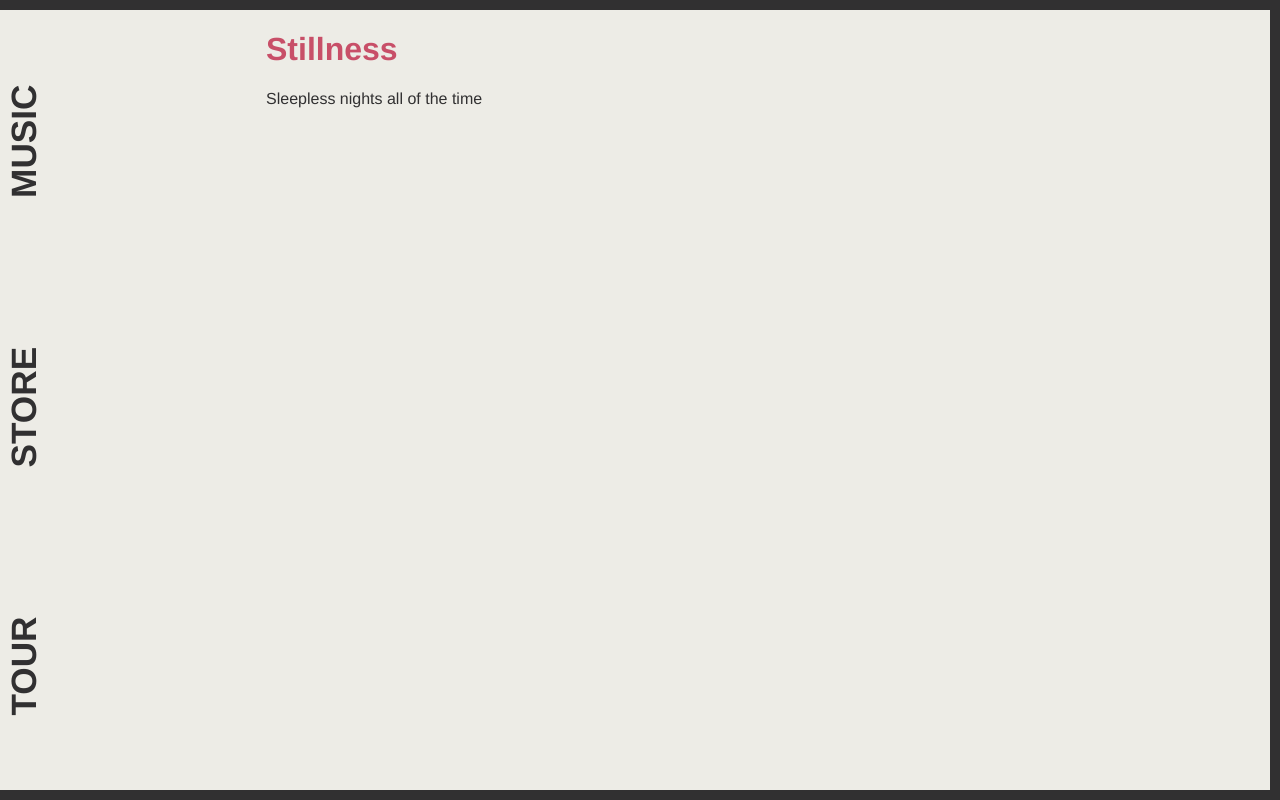
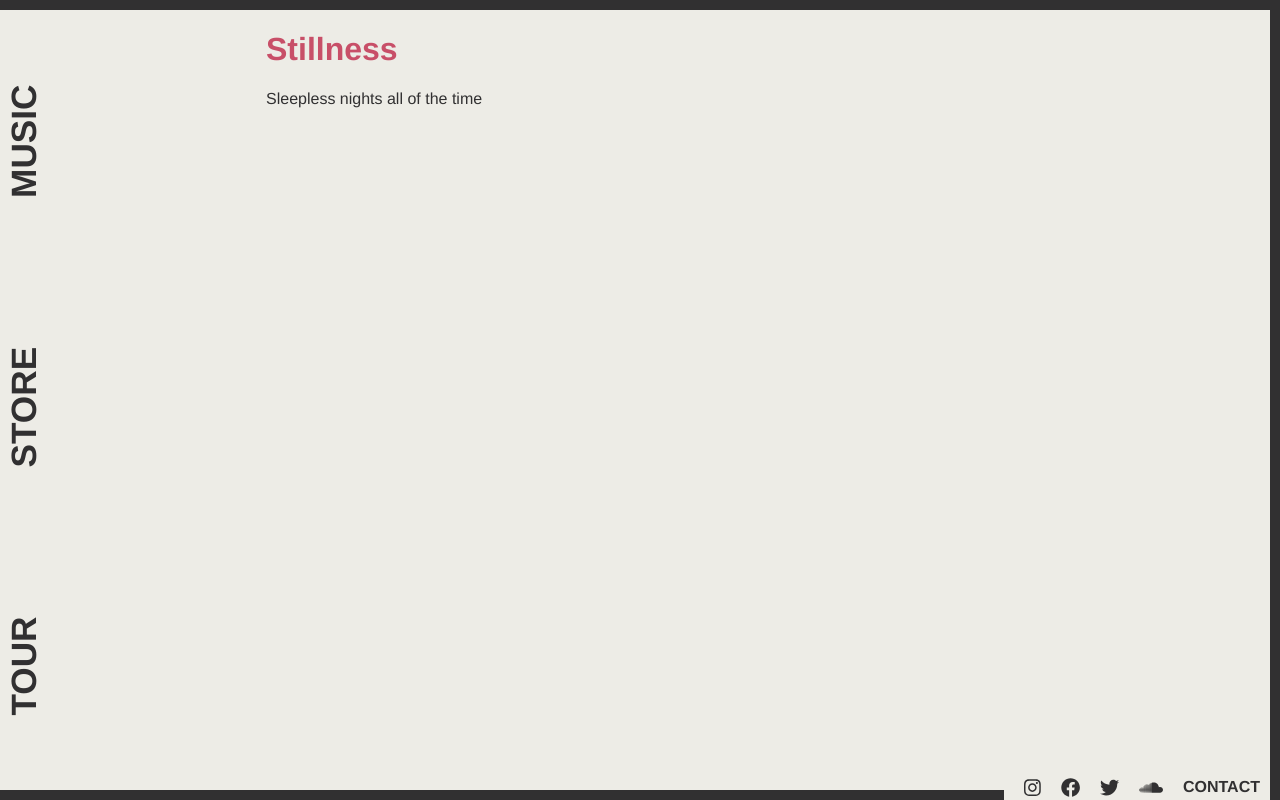
Before and after one commit to waspeer/klangstof-website, a Gatsby site: page / in a window 1280 px wide. Built offline with nearby package versions, Linux system fonts and the light colour scheme; Gatsby itself is replaced by a stand-in of ours.

Commit message:
Add Contact component

```diff
--- a/package.json
+++ b/package.json
@@ -6,6 +6,7 @@
   "author": "Wannes Salomé <mail@wannessalome.nl>",
   "dependencies": {
     "@fortawesome/fontawesome-svg-core": "^1.2.27",
+    "@fortawesome/free-brands-svg-icons": "^5.12.1",
     "@fortawesome/free-solid-svg-icons": "^5.12.1",
     "@fortawesome/react-fontawesome": "^0.1.8",
     "gatsby": "^2.19.7",
--- /dev/null
+++ b/src/components/Contact/Contact.tsx
@@ -0,0 +1,75 @@
+import React from 'react';
+import styled from 'styled-components';
+
+import { theme } from '#lib/theme';
+
+// ContactItem
+
+interface ContactItemProps {
+  content: React.ReactNode;
+  name: string;
+  url: string;
+}
+
+const ContactItem = ({ content, name, url }: ContactItemProps) => {
+  return (
+    <a title={name} data-testid="contactItemLink" href={url}>
+      {content}
+    </a>
+  );
+};
+
+// Contact
+
+interface ContactProps {
+  items: ContactItemProps[];
+}
+
+const ContactList = styled.ul`
+  display: flex;
+  list-style: none;
+  padding: 0;
+  margin: 0;
+  position: fixed;
+  right: 10px;
+  bottom: 0;
+  background: ${theme.colors.background};
+  font-weight: bold;
+  font-size: 1rem;
+`;
+
+const ContactListItem = styled.li`
+  margin: 1px 10px;
+
+  &:first-child {
+    margin-left: 20px;
+  }
+
+  a {
+    transition: color 0.2s;
+
+    &:hover {
+      color: ${theme.colors.primary};
+    }
+
+    svg {
+      font-size: 1.2rem;
+    }
+  }
+`;
+
+const Contact = ({ items }: ContactProps) => {
+  return (
+    <nav>
+      <ContactList>
+        {items.map(({ content, name, url }) => (
+          <ContactListItem data-testid="contactItem" key={`contactItem-${name}`}>
+            <ContactItem content={content} key={`contactItem-${name}`} name={name} url={url} />
+          </ContactListItem>
+        ))}
+      </ContactList>
+    </nav>
+  );
+};
+
+export default Contact;
--- /dev/null
+++ b/src/components/Contact/index.ts
@@ -0,0 +1 @@
+export { default } from './Contact';
--- a/src/components/Layout/Layout.tsx
+++ b/src/components/Layout/Layout.tsx
@@ -1,7 +1,15 @@
 import { HelmetProvider } from 'react-helmet-async';
 import React from 'react';
 import styled from 'styled-components';
+import { FontAwesomeIcon } from '@fortawesome/react-fontawesome';
+import {
+  faInstagram,
+  faFacebook,
+  faTwitter,
+  faSoundcloud,
+} from '@fortawesome/free-brands-svg-icons';
 
+import Contact from '#components/Contact';
 import Menu from '#components/Menu';
 import { GlobalStyle, ThemeProvider } from '#lib/theme';
 
@@ -27,6 +35,30 @@ const menuItems = [
   { content: 'MUSIC', url: '/music' },
 ];
 
+const contactItems = [
+  {
+    content: <FontAwesomeIcon icon={faInstagram} />,
+    name: 'Instagram',
+    url: 'https://www.instagram.com/klangstof/',
+  },
+  {
+    content: <FontAwesomeIcon icon={faFacebook} />,
+    name: 'Facebook',
+    url: 'https://www.facebook.com/klngstf/',
+  },
+  {
+    content: <FontAwesomeIcon icon={faTwitter} />,
+    name: 'Twitter',
+    url: 'https://twitter.com/klangstof',
+  },
+  {
+    content: <FontAwesomeIcon icon={faSoundcloud} />,
+    name: 'Soundcloud',
+    url: 'https://soundcloud.com/klangstof/',
+  },
+  { content: 'CONTACT', name: 'Contact', url: '/contact' },
+];
+
 const Layout = ({ children, currentPage }: Props) => {
   return (
     <HelmetProvider>
@@ -34,6 +66,7 @@ const Layout = ({ children, currentPage }: Props) => {
         <GlobalStyle />
         <Wrapper data-testid="layout-container">{children}</Wrapper>
         <Menu items={menuItems} current={currentPage} />
+        <Contact items={contactItems} />
       </ThemeProvider>
     </HelmetProvider>
   );
```
Also changed, not shown: src/components/Contact/Contact.test.tsx (added, +41 -0 lines), 1 other file.
